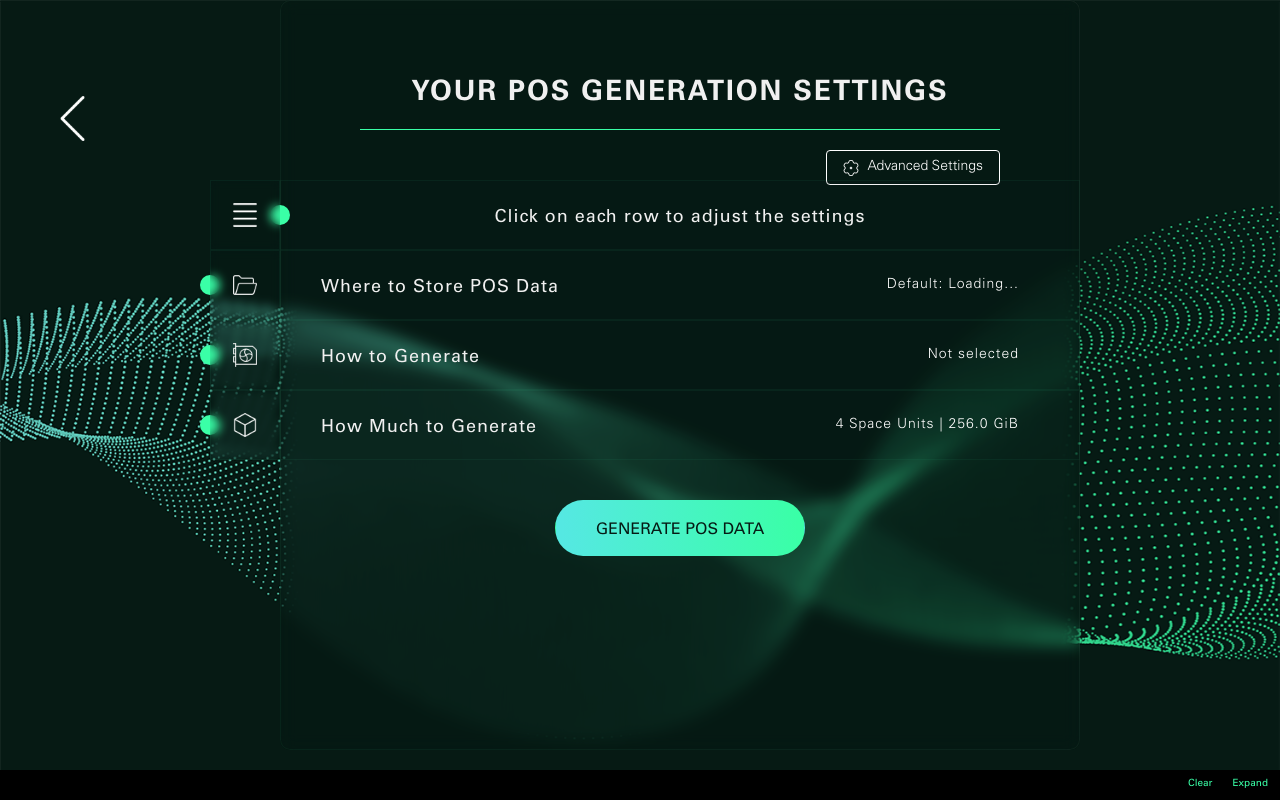
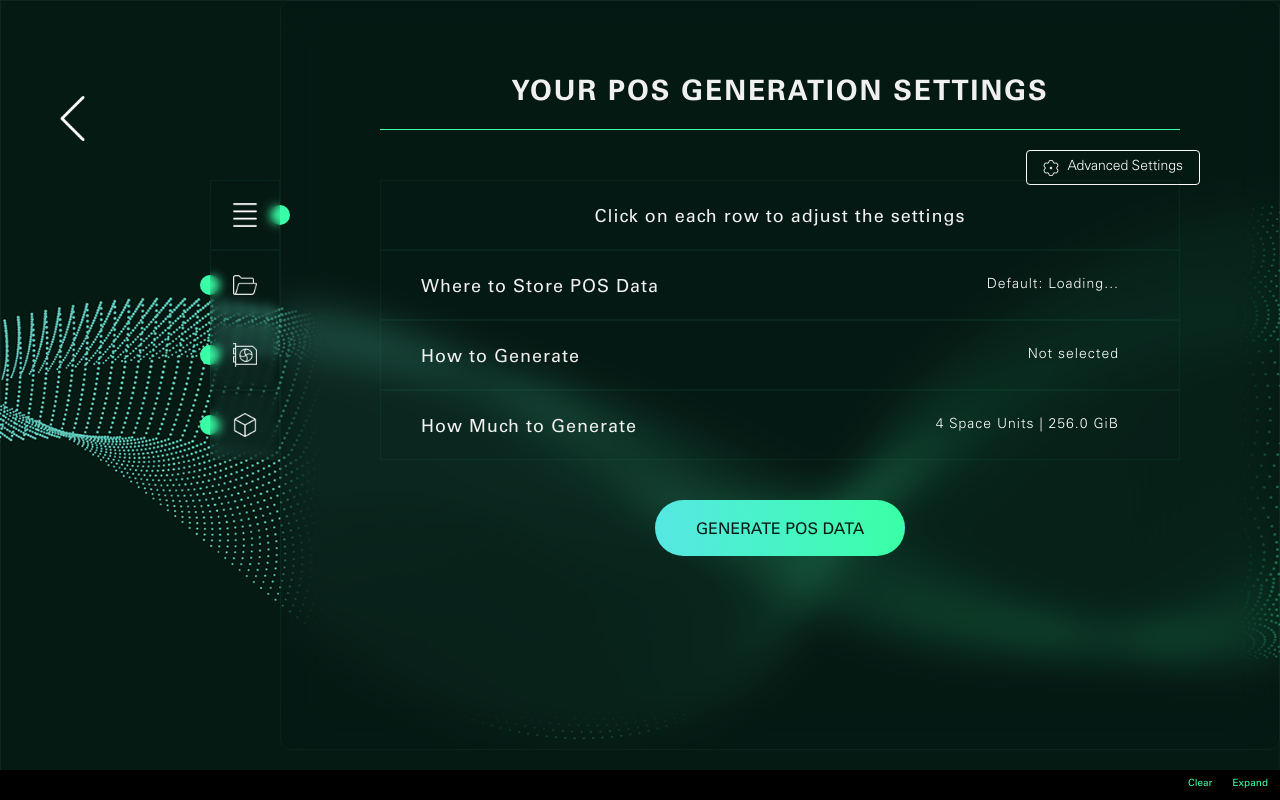
Before and after one commit to spacemeshos/sm-init-app-v2, a React (Create React App) app: page /generate in a window 1280 px wide. Built offline with nearby package versions, Linux system fonts and the light colour scheme.

Commit message:
increase container widths and enhance backdrop blur effect

```diff
--- a/src/pages/Generate.tsx
+++ b/src/pages/Generate.tsx
@@ -47,7 +47,7 @@ const Wrapper = styled.div`
 `;
 
 const SetupContainer = styled.div`
-  width: 800px;
+  width: 1000px;
   height: 420px;
   position: absolute;
   left: 0px;
--- a/src/styles/containers.tsx
+++ b/src/styles/containers.tsx
@@ -9,13 +9,13 @@ export const Background = styled.img`
 `;
 
 export const MainContainer = styled.div`
-  width: 800px;
+  width: 1000px;
   height: 750px;
   position: absolute;
   top: 0px;
   left: 80px;
   background-color: ${Colors.darkOpaque};
-  backdrop-filter: blur(8px);
+  backdrop-filter: blur(20px);
   display: flex;
   align-items: flex-start;
   justify-content: center;
```
